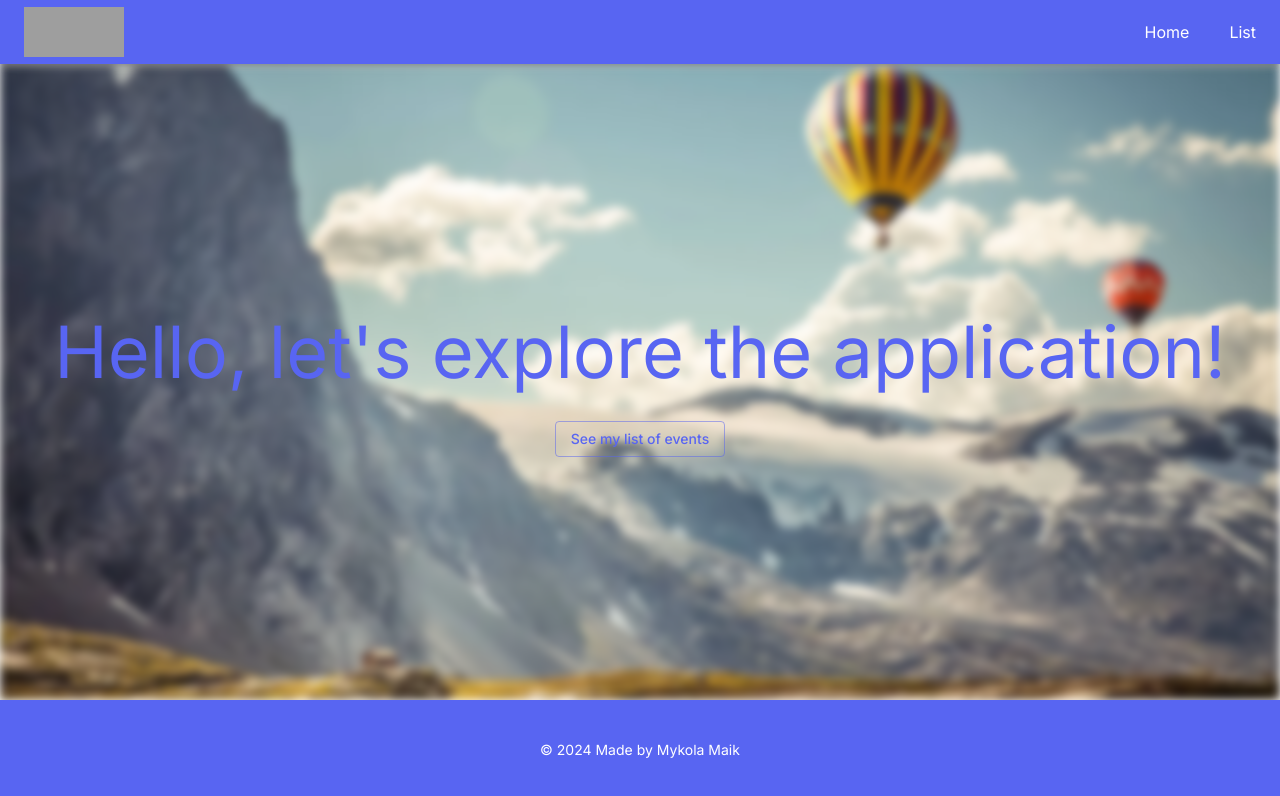
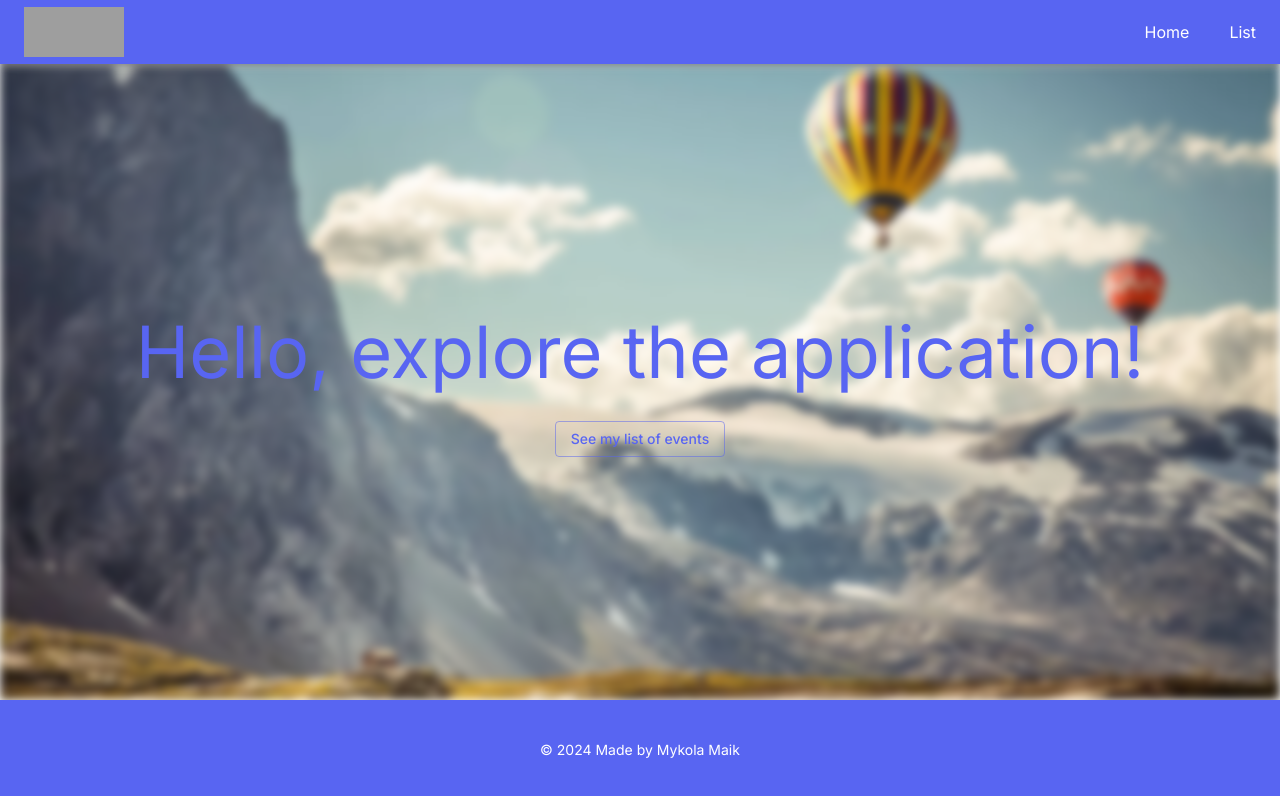
Before and after one commit to Mykola-Maik/tt_with_events, a Next.js app: page / in a window 1280 px wide. Shown: the top 796 px of the page. Built offline with nearby package versions, Linux system fonts and the light colour scheme; grey boxes are pictures that could not be loaded.

Commit message:
minor fix

```diff
--- a/app/page.tsx
+++ b/app/page.tsx
@@ -20,7 +20,7 @@ export default function Home() {
         variant="h1"
         sx={{ color: muiTheme.palette.primary.main, textAlign: "center" }}
       >
-        Hello, let's explore the application!
+        Hello, explore the application!
       </Typography>
       <Link href={ROUTES.LIST}>
         <Button variant="outlined" sx={{ textTransform: "none" }}>
```
